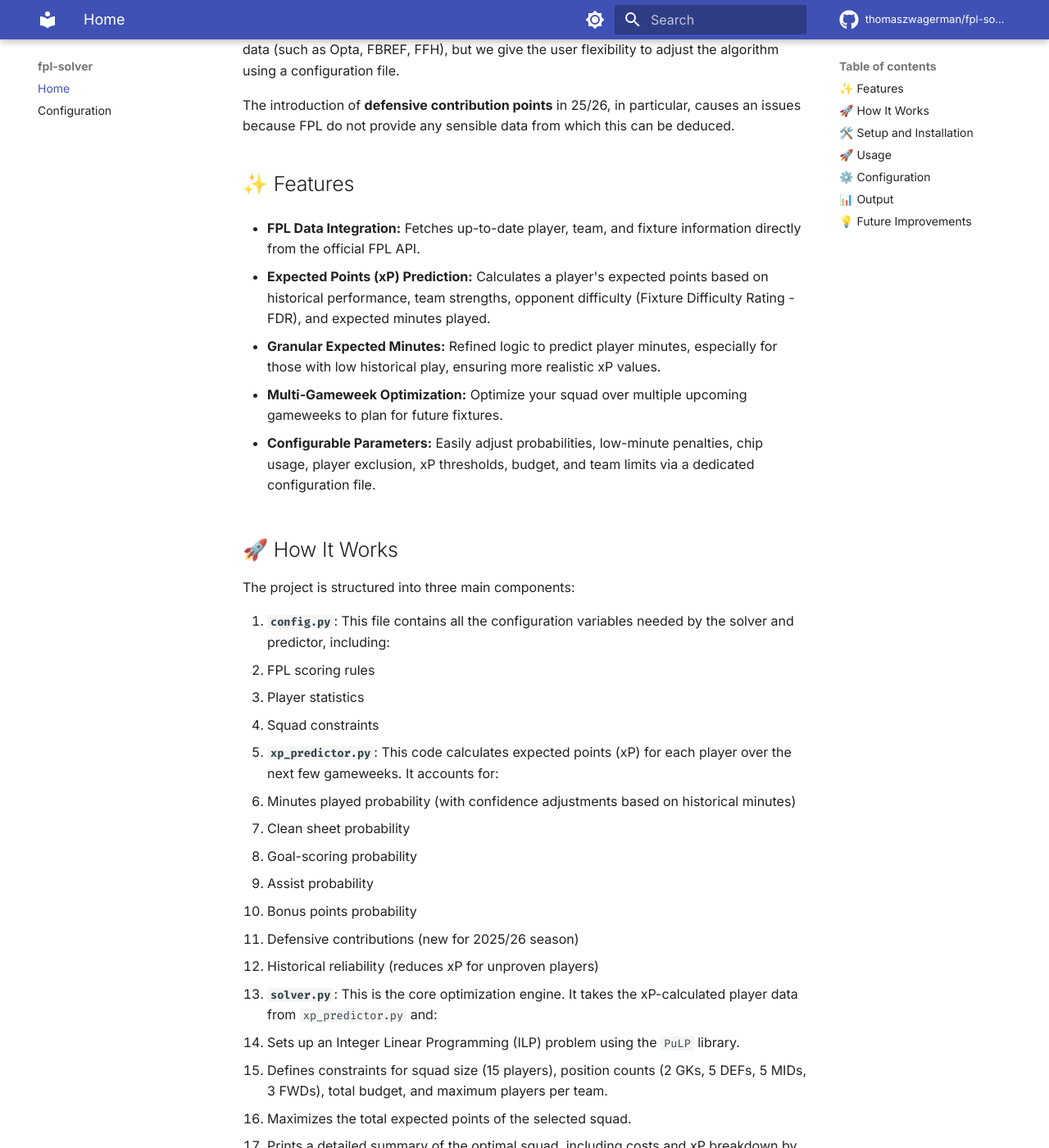
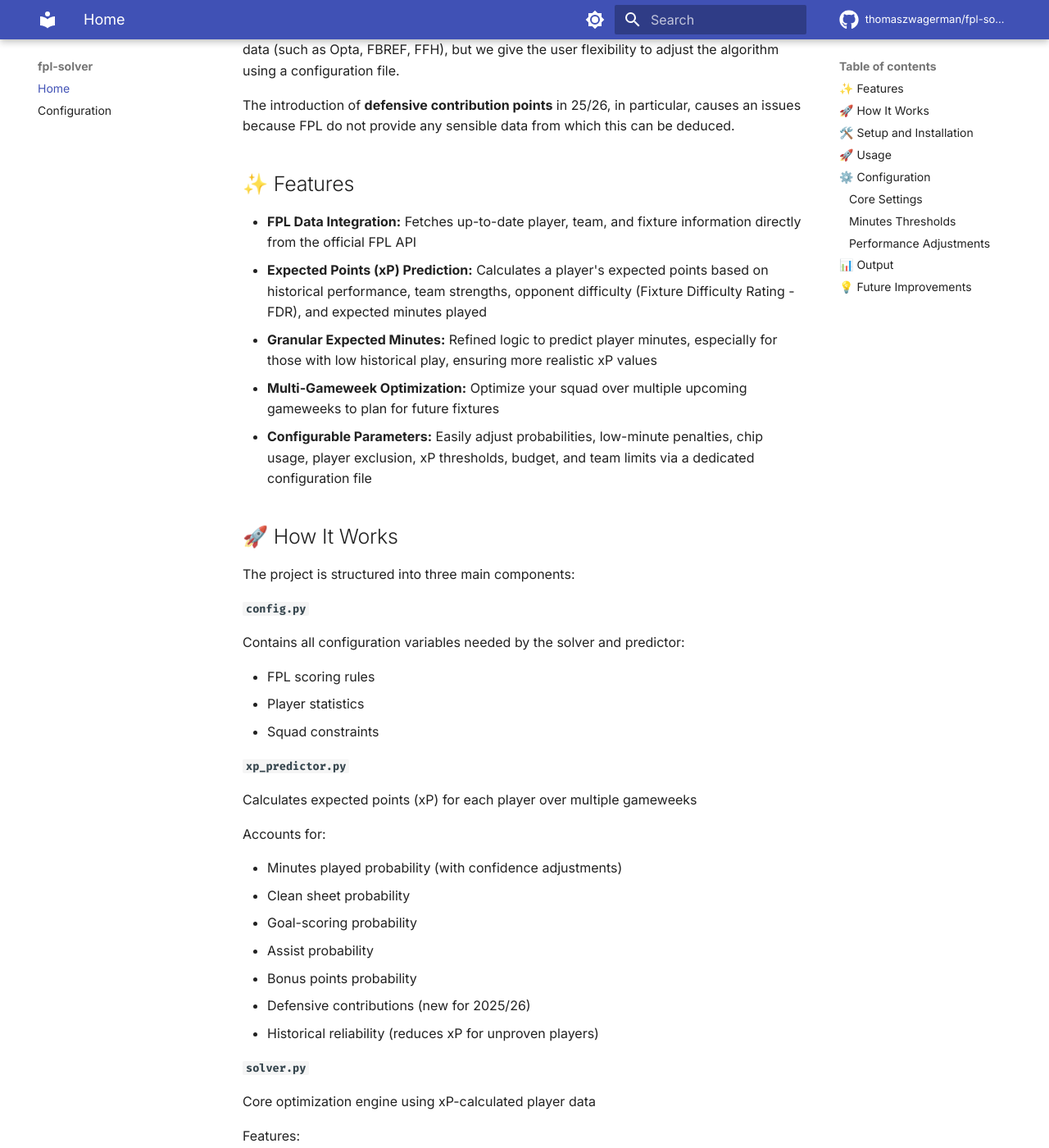
Before and after one commit to thomaszwagerman/fpl-solver, an MkDocs documentation site: the page built from docs/index.md, in a window 1280 px wide and 1400 px high, scrolled down 368 px. Shown: the whole window at 82% size. Built offline with MkDocs 1.6.1 and Material for MkDocs 9.7.7, drawn with Linux system fonts in a browser that asks for light colours; comment, search, counter and statistics services are not loaded; some of the changed text lies outside the part shown.

Commit message:
update readme and docs

````diff
--- a/README.md
+++ b/README.md
@@ -14,46 +14,48 @@
 
 ## ✨ Features
 
-* **FPL Data Integration:** Fetches up-to-date player, team, and fixture information directly from the official FPL API.
-
-* **Expected Points (xP) Prediction:** Calculates a player's expected points based on historical performance, team strengths, opponent difficulty (Fixture Difficulty Rating - FDR), and expected minutes played.
-
-* **Granular Expected Minutes:** Refined logic to predict player minutes, especially for those with low historical play, ensuring more realistic xP values.
-
-* **Multi-Gameweek Optimization:** Optimize your squad over multiple upcoming gameweeks to plan for future fixtures.
-
-* **Configurable Parameters:** Easily adjust probabilities, low-minute penalties, chip usage, player exclusion, xP thresholds, budget, and team limits via a dedicated configuration file.
+* **FPL Data Integration:** Fetches up-to-date player, team, and fixture information directly from the official FPL API
+* **Expected Points (xP) Prediction:** Calculates a player's expected points based on historical performance, team strengths, opponent difficulty (Fixture Difficulty Rating - FDR), and expected minutes played
+* **Granular Expected Minutes:** Refined logic to predict player minutes, especially for those with low historical play, ensuring more realistic xP values
+* **Multi-Gameweek Optimization:** Optimize your squad over multiple upcoming gameweeks to plan for future fixtures
+* **Configurable Parameters:** Easily adjust probabilities, low-minute penalties, chip usage, player exclusion, xP thresholds, budget, and team limits via a dedicated configuration file
 
 ## 🚀 How It Works
 
 The project is structured into three main components:
 
-1. **`config.py`**:
-   This file contains all the configuration variables needed by the solver and predictor, including:
-   - FPL scoring rules
-   - Player statistics
-   - Squad constraints
+**`config.py`**
 
-2. **`xp_predictor.py`**:
-   This code calculates expected points (xP) for each player over the next few gameweeks. It accounts for:
-   - Minutes played probability (with confidence adjustments based on historical minutes)
-   - Clean sheet probability
-   - Goal-scoring probability
-   - Assist probability
-   - Bonus points probability
-   - Defensive contributions (new for 2025/26 season)
-   - Historical reliability (reduces xP for unproven players)
+Contains all configuration variables needed by the solver and predictor:
 
-3. **`solver.py`**:
-   This is the core optimization engine. It takes the xP-calculated player data from `xp_predictor.py` and:
+   * FPL scoring rules
+   * Player statistics
+   * Squad constraints
 
-   * Sets up an Integer Linear Programming (ILP) problem using the `PuLP` library.
+**`xp_predictor.py`**
 
-   * Defines constraints for squad size (15 players), position counts (2 GKs, 5 DEFs, 5 MIDs, 3 FWDs), total budget, and maximum players per team.
+Calculates expected points (xP) for each player over multiple gameweeks
 
-   * Maximizes the total expected points of the selected squad.
+Accounts for:
 
-   * Prints a detailed summary of the optimal squad, including costs and xP breakdown by position, and a team-by-team player count.
+   * Minutes played probability (with confidence adjustments)
+   * Clean sheet probability
+   * Goal-scoring probability
+   * Assist probability
+   * Bonus points probability
+   * Defensive contributions (new for 2025/26)
+   * Historical reliability (reduces xP for unproven players)
+
+**`solver.py`**
+
+Core optimization engine using xP-calculated player data
+
+Features:
+
+   * Sets up Integer Linear Programming (ILP) using PuLP
+   * Defines squad constraints (size, positions, budget, team limits)
+   * Maximizes total expected points
+   * Prints detailed squad summary and breakdown position, and a team-by-team player count.
 
 ## 🛠️ Setup and Installation
 
@@ -84,46 +86,44 @@
 
 Once you have set up the environment and installed the dependencies, you can run the optimizer from your terminal:
 
-```
+```bash
 python run_solver.py
 ```
 
 The script will:
 
-1. Initialize the FPL Predictor to fetch the latest data.
-
-2. Calculate expected points for all players over the number of gameweeks specified in `config.py`.
-
-3. Run the optimization solver.
-
-4. Print the optimal 15-player squad, its total cost, and total expected points.
+1. Initialize the FPL Predictor to fetch the latest data
+2. Calculate expected points for all players over the number of gameweeks specified in `config.py`
+3. Run the optimization solver
+4. Print the optimal 15-player squad, its total cost, and total expected points
 
 ## ⚙️ Configuration
 
 All key parameters are located in `config.py`. You can modify these values to experiment with different scenarios:
 
-* **`OPTIMIZATION_GAMEWEEKS`**: The number of upcoming gameweeks the solver should consider for xP calculation (e.g., `1` for the next gameweek, `3` for the next three).
+### Core Settings
+* **`OPTIMIZATION_GAMEWEEKS`**: Number of gameweeks to optimize for (e.g., `1` or `3`)
+* **`BUDGET`**: Total FPL budget in millions (default: `100.0`)
+* **`MAX_PLAYERS_PER_TEAM`**: Maximum players from one team (default: `3`)
+* **`FPL_POINTS`**: Dictionary of points for all FPL events
 
-* **`BUDGET`**: Your total FPL budget in millions of pounds (e.g., `100.0`).
+### Minutes Thresholds
+* **`MIN_MINUTES_THRESHOLD`**: Minutes for reliable per-90 stats
+* **`VERY_LOW_MINUTES_THRESHOLD`**: Minutes before heavy regression
+* **`DEFAULT_SUB_MINUTES`**: Expected minutes for rotation players (15.0)
+* **`DEFAULT_UNKNOWN_PLAYER_MINUTES`**: Minutes for unproven players (1.0)
 
-* **`MAX_PLAYERS_PER_TEAM`**: The maximum number of players you want from any single Premier League team (FPL limit is usually `3`).
+### Performance Adjustments
+* **Negative Event Probabilities**:
+  * `YELLOW_CARD_PROB`: Yellow card probability
+  * `RED_CARD_PROB`: Red card probability
+  * `PENALTY_MISS_PROB`: Penalty miss probability
+  * `OWN_GOAL_PROB`: Own goal probability
 
-* **`FPL_POINTS`**: A dictionary defining the points awarded for various FPL events (goals, assists, clean sheets, etc.).
-
-* **`MIN_MINUTES_THRESHOLD`**: Minimum minutes played for a player's per-90 stats to be considered fully reliable.
-
-* **`VERY_LOW_MINUTES_THRESHOLD`**: Minutes threshold below which per-90 stats are heavily regressed.
-
-* `YELLOW_CARD_PROB`, `RED_CARD_PROB`, `PENALTY_MISS_PROB`, **`OWN_GOAL_PROB`**: Heuristic probabilities for negative events.
-
-* **`DEFAULT_SUB_MINUTES`**: Assumed average minutes (15.0) for players who get some minutes but rarely start.
-
-* **`DEFAULT_UNKNOWN_PLAYER_MINUTES`**: Very low default minutes (1.0) for players with almost no historical data.
-
-* **`XP_CONFIDENCE_FACTORS`**: Scale factors applied to xP based on historical minutes:
-  - 0.25x for players with very low minutes (<450)
-  - 0.50x for players with low minutes (<2500)
-  - 1.00x for proven players (≥2500 minutes)
+* **`XP_CONFIDENCE_FACTORS`**:
+  * Very low minutes (<450): 0.25x
+  * Low minutes (<2500): 0.50x
+  * Proven (≥2500): 1.00x
 
 ## 📊 Output
 
@@ -159,10 +159,7 @@
 
 ## 💡 Future Improvements
 
-* **Improved Data Source:** The FPL API is limited in the type of data it provides, we cannot really calculate defensive contributions.
-
-* **Captaincy and Vice-Captaincy Selection:** Integrate logic to select the best captain and vice-captain for double points.
-
-* **Transfer Optimization:** Add functionality to suggest optimal transfers week-to-week, considering free transfers and hits.
-
-* **Chip Uses:** Chip usage is currently not a feature.
+* **Improved Data Source:** The FPL API is limited in the type of data it provides, we cannot really calculate defensive contributions
+* **Captaincy and Vice-Captaincy Selection:** Integrate logic to select the best captain and vice-captain for double points
+* **Transfer Optimization:** Add functionality to suggest optimal transfers week-to-week, considering free transfers and hits
+* **Chip Uses:** Chip usage is currently not a feature
````
Also changed, not shown: docs/config.md (+0 -12 lines).
